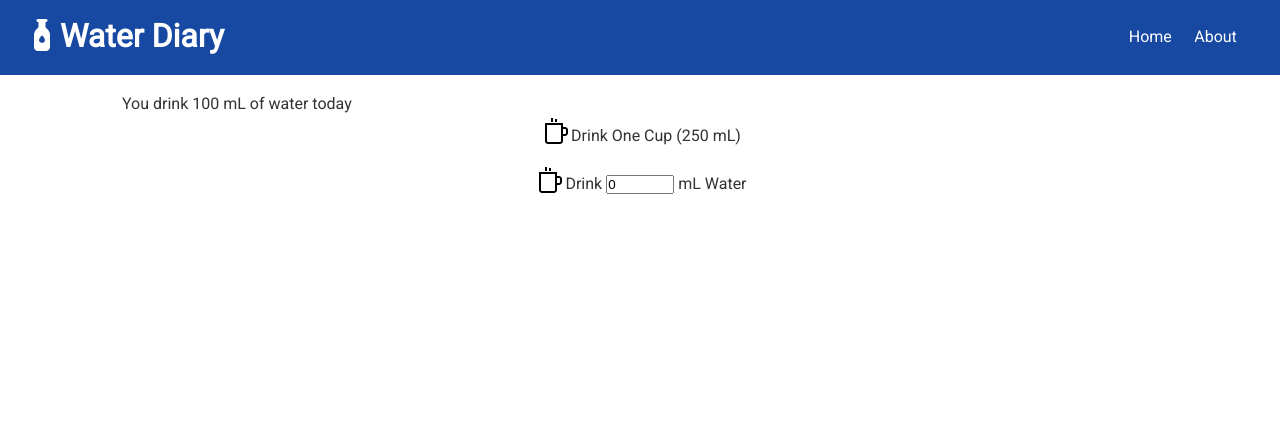
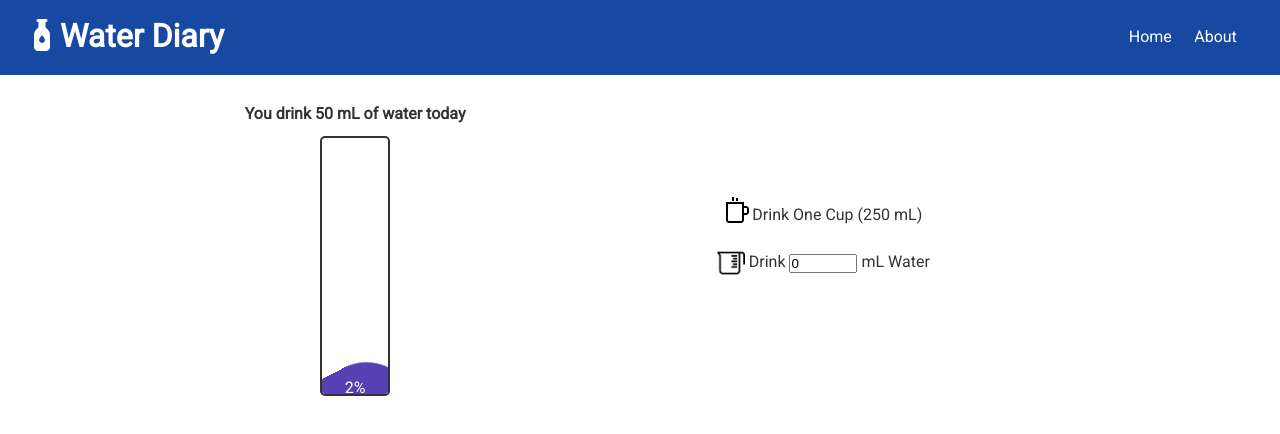
Before and after one commit to fanyewuji/water_diary, a React (Create React App) app in the folder client/: page / in a window 1280 px wide. Shown: the top 434 px of the page. Built offline with nearby package versions, Linux system fonts and the light colour scheme.

Commit message:
water progress bar and drink btns

```diff
--- a/client/src/App.css
+++ b/client/src/App.css
@@ -400,6 +400,30 @@ table th {
   transition: opacity 1000ms ease-in;
 }
 
+.waterContainer {
+  display: flex;
+  flex-direction: row;
+  justify-content: center;
+  align-items: center;
+}
+
+.leftColumn {
+  display: flex;
+  flex-direction: column;
+  justify-content: space-around;
+  align-items: center;
+  width: 35%;
+}
+
+.waterStatus {
+  font-size: 16px;
+  font-weight: 600;
+  padding: 10px;
+}
+
+.rightColumn {
+  width: 55%;
+}
 
 .drinkBtns {
   display: flex;
@@ -423,6 +447,72 @@ table th {
   flex-direction: row;
   justify-content: start;
   align-items: center;
+}
+
+.anyAmountIcon {
+  width: 28px;
+  height: 28px;
+  margin: 4px;
+  background-image: url('../public/measuring_cup.png');
+  background-size: contain;
+  transform: scaleX(-1);
+}
+
+.progressBar {
+  position: relative;
+  height: 260px;
+  min-width: 70px;
+  border: 2px solid;
+  border-radius: 5px;
+  display: flex;
+  flex-direction: column;
+  align-items: center;
+  justify-content: center;
+  overflow: hidden;
+}
+
+.progressComplete {
+  position: absolute;
+  display: flex;
+  flex-direction: column;
+  justify-content: center;
+  align-items: center;
+  width: 100%;
+  bottom: 0;
+  left: 0;
+  background-color: #5225bd;
+  border-radius: 5px;
+  animation: g 2500ms infinite ease-in-out;
+  z-index: 2;
+}
+
+.progressLiquid {
+  position: absolute;
+  z-index: 1;
+  width: 120px;
+  height: 120px;
+  animation: g 2500ms infinite ease-in-out, r 3000ms infinite cubic-bezier(0.5, 0.5, 0.5, 0.5);
+  top: -15px;
+  left: -20px;
+  background-color: #5225bd;
+  border-radius: 41%;
+}
+
+.progressNumber {
+  position: relative;
+  z-index: 2;
+  color: #FFF;
+}
+
+@keyframes g {
+  0% { background-color: #5225bd; }
+  50% { background-color: #607e9e; }
+  100% { background-color: #5225bd; }
+}
+
+@keyframes r {
+  from { transform: rotate(0deg); }
+  from { transform: rotate(360deg); }
 }
 
 /* Mobile Styles */
--- /dev/null
+++ b/client/src/components/water/ProgressBar.js
@@ -0,0 +1,24 @@
+import React, { useContext } from 'react';
+import WaterContext from '../../context/water/waterContext';
+
+
+const ProgressBar = () => {
+    const waterContext = useContext(WaterContext);
+
+    const { waterToday } = waterContext;
+
+    const progress = parseInt(waterToday.water/waterToday.goal*100);
+
+    const progressAdjusted = progress < 5 ? 5 : progress;
+
+    return (
+        <div className='progressBar'>
+            <div className='progressComplete' style={{height: `${progressAdjusted}%`, maxHeight: '100%'}}>
+                <div className='progressLiquid'></div>
+                <span className='progressNumber'>{`${progress}%`}</span>
+            </div>
+        </div>
+    )
+}
+
+export default ProgressBar;
--- a/client/src/components/water/Water.js
+++ b/client/src/components/water/Water.js
@@ -1,5 +1,6 @@
 import React, { useState, useContext } from 'react';
 import WaterContext from '../../context/water/waterContext';
+import ProgressBar from './ProgressBar';
 
 const cupIcon =
 <svg width="32px" height="32px" viewBox="0 0 32 32" xmlns="http://www.w3.org/2000/svg">
@@ -29,8 +30,12 @@ const Water = () => {
     }
 
     return (
-        <>
-            <div>You drink { waterToday.water } mL of water today</div>
+        <div className='waterContainer'>
+            <div className='leftColumn'>
+                <span className='waterStatus'>You drink { waterToday.water } mL of water today</span>
+                <ProgressBar progress={waterToday.water/waterToday.goal*100}/>
+            </div>
+            <div className='rightColumn'>
                 <div className='drinkBtns'>
                     <div className='oneCupBtn'>
                         <div className='oneCupIcon' onClick={handleDrinkOneCup}>
@@ -40,7 +45,6 @@ const Water = () => {
                     </div>
                     <div className='anyAmountBtn'>
                         <div className='anyAmountIcon' onClick={handleDrinkAnyAmount}>
-                        { cupIcon }
                         </div>
                         <div>
                             <span className='anyAmountText'>Drink </span>
@@ -57,7 +61,8 @@ const Water = () => {
                         </div>
                     </div>
                 </div>
-        </>
+            </div>
+        </div>
     )
 }
 
--- a/client/src/context/water/WaterState.js
+++ b/client/src/context/water/WaterState.js
@@ -12,7 +12,8 @@ const WaterState = props => {
         waterToday: {
             id: 1,
             date: '2022-04-27',
-            water: 100
+            water: 50,
+            goal: 2000
         }
     };
 
```
Also changed, not shown: client/public/measuring_cup.png (added). Lines whose indentation alone changed are shown as unchanged.
